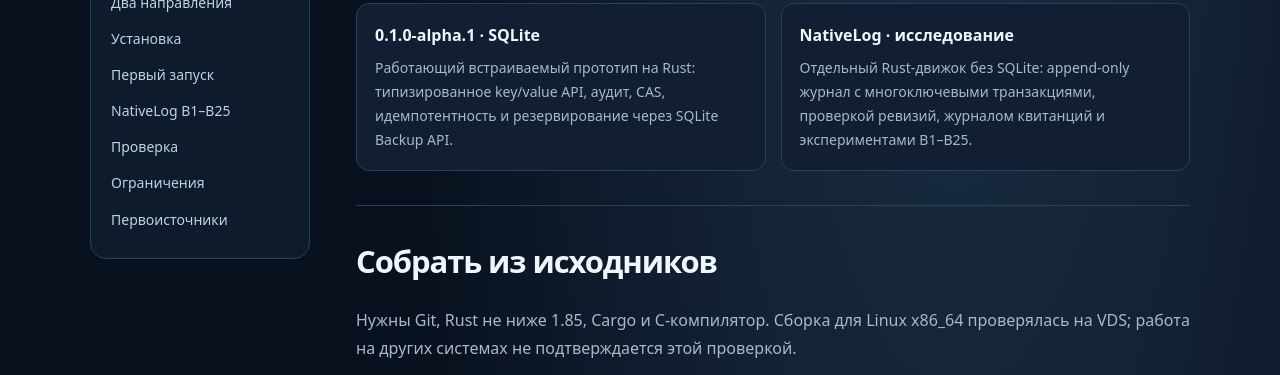
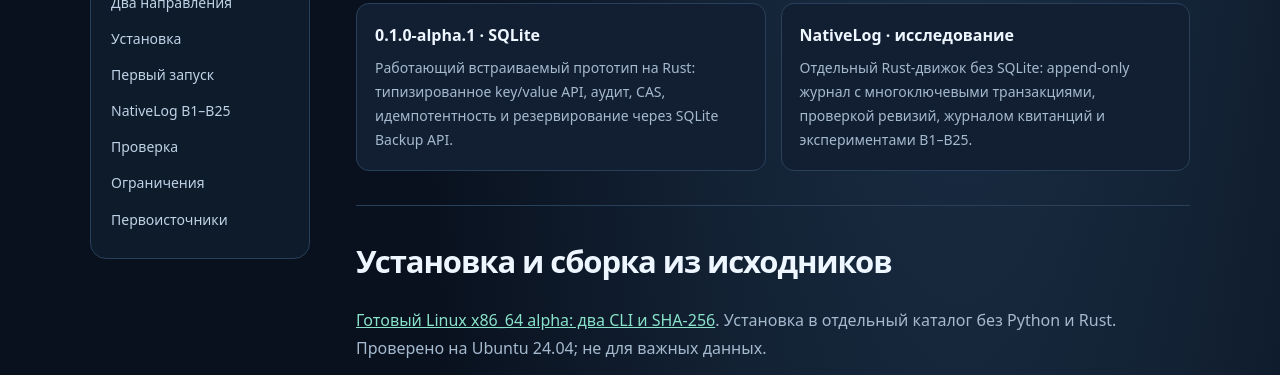
Before and after one commit to VasiliiBabkin/sedravasql, a plain HTML site: page site/docs/index.html in a window 1280 px wide. Shown: the part 562-937 px from the top of the page. Drawn offline with Linux system fonts and the light colour scheme.

Commit message:
docs: link versioned Linux alpha downloads from official SQL site [skip ci]

```diff
--- a/site/docs/index.html
+++ b/site/docs/index.html
@@ -65,7 +65,8 @@
           <div class="tile"><b>NativeLog · исследование</b><p>Отдельный Rust-движок без SQLite: append-only журнал с многоключевыми транзакциями, проверкой ревизий, журналом квитанций и экспериментами B1–B25.</p></div>
         </div>
       </section>
-      <section id="install"><h2>Собрать из исходников</h2>
+      <section id="install"><h2>Установка и сборка из исходников</h2>
+        <p><a href="https://sql.virtreal.ru/downloads/0.1.0-alpha.1/">Готовый Linux x86_64 alpha: два CLI и SHA-256</a>. Установка в отдельный каталог без Python и Rust. Проверено на Ubuntu 24.04; не для важных данных.</p>
         <p>Нужны Git, Rust не ниже 1.85, Cargo и C-компилятор. Сборка для Linux x86_64 проверялась на VDS; работа на других системах не подтверждается этой проверкой.</p>
 <pre><code>git clone https://github.com/VasiliiBabkin/sedravasql.git
 cd sedravasql
```
Also changed, not shown: site/index.html (+1 -1 lines).
